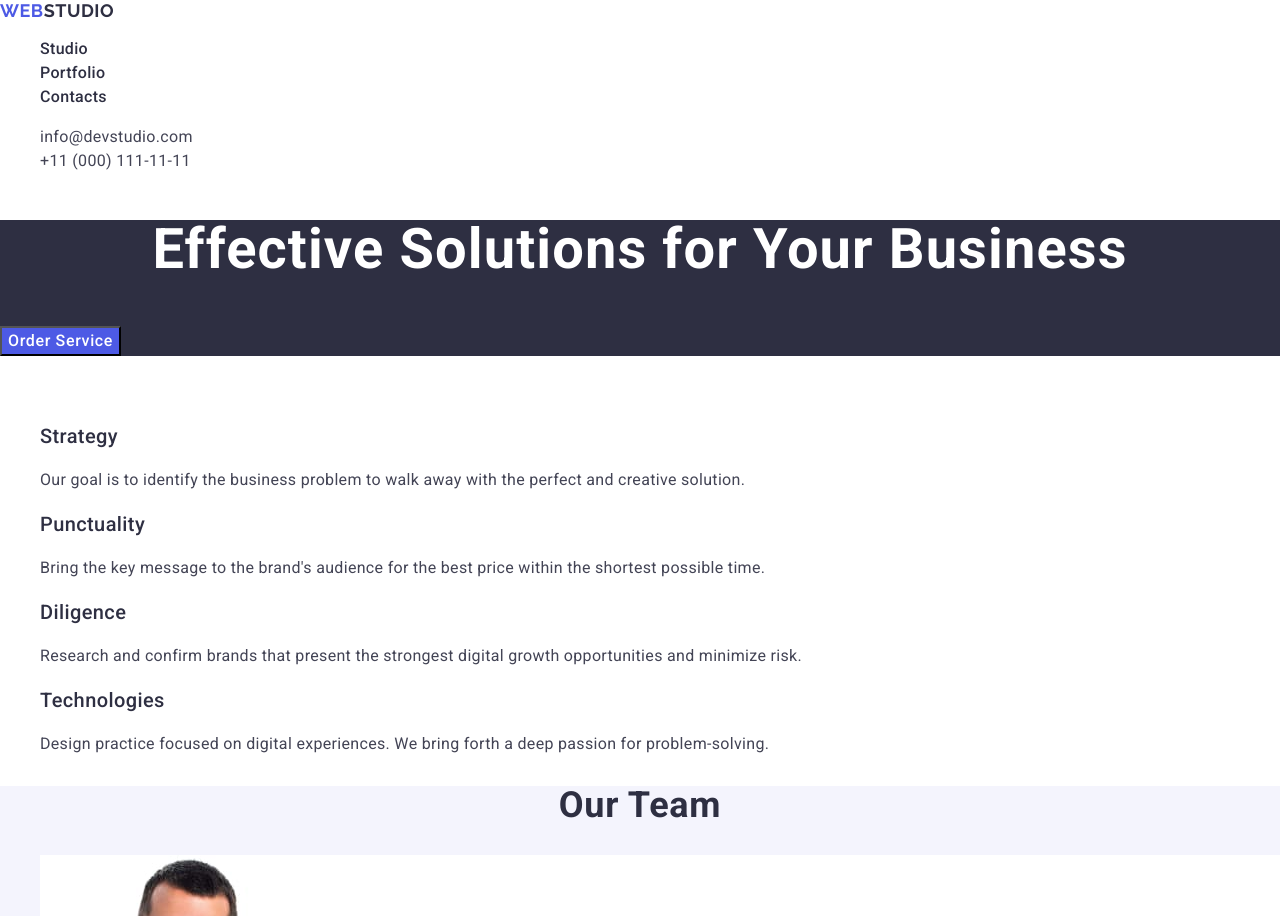
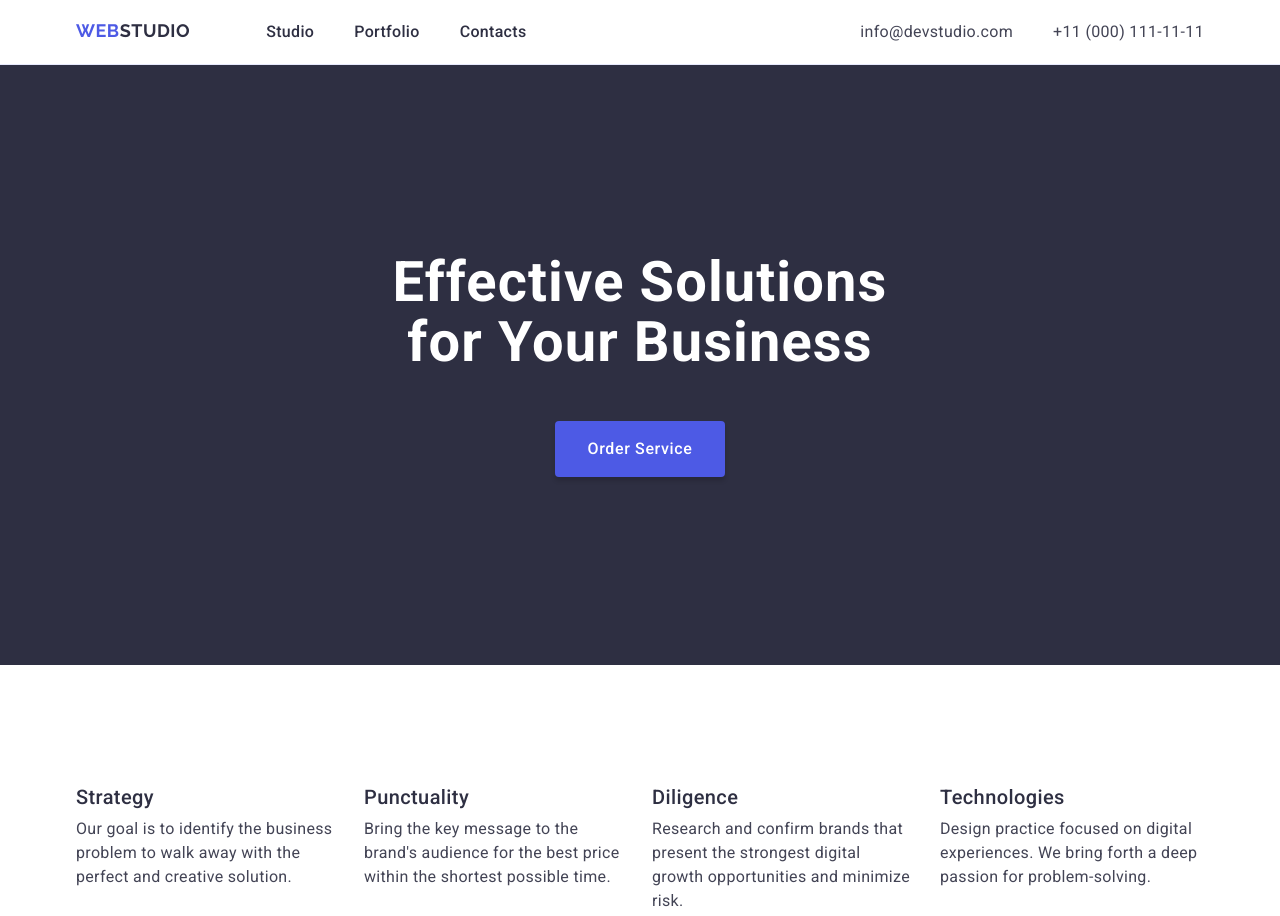
Before and after one commit to antonnenko/goit-markup-hw-03, a plain HTML site: page index.html in a window 1280 px wide. Shown: the top 916 px of the page. Drawn offline with nearby package versions, Linux system fonts and the light colour scheme.

Commit message:
Add new styles and markup

```diff
--- a/css/styles.css
+++ b/css/styles.css
@@ -1,20 +1,63 @@
+* {
+  box-sizing: border-box;
+}
+p,
+h1,
+h2,
+h3,
+h4,
+h5,
+h6 {
+  margin-top: 0;
+  margin-bottom: 0;
+}
+a {
+  text-decoration: none;
+  color: currentColor;
+}
+ul {
+  margin-top: 0;
+  margin-bottom: 0;
+  padding-left: 0;
+  list-style: none;
+}
+button {
+  cursor: pointer;
+}
+img {
+  display: block;
+}
+
+.container {
+  width: 1158px;
+  padding-left: 15px;
+  padding-right: 15px;
+  margin: 0 auto;
+}
+.section {
+  padding-top: 120px;
+  padding-bottom: 120px;
+}
+.visually-hidden {
+  position: absolute;
+  width: 1px;
+  height: 1px;
+  margin: -1px;
+  border: 0;
+  padding: 0;
+
+  white-space: nowrap;
+  clip-path: inset(100%);
+  clip: rect(0 0 0 0);
+  overflow: hidden;
+}
+
 body {
   background-color: #fff;
   font-family: "Roboto", sans-serif;
   color: #434455;
 }
-a {
-  text-decoration: none;
-}
-ul {
-  list-style: none;
-}
-.visually-hidden {
-  white-space: nowrap;
-  clip-path: inset(100%);
-  clip: rect(0 0 0 0);
-  overflow: hidden;
-}
+
 .logo {
   font-family: "Raleway", sans-serif;
   font-size: 18px;
@@ -36,14 +79,27 @@ ul {
 
 /** ==========HEADER=========*/
 .header {
+  padding-top: 20px;
+  padding-bottom: 20px;
+  border-bottom: 1px solid #e7e9fc;
+  background-color: #fff;
+}
+.header-container {
+  display: flex;
+  align-items: center;
 }
 .header-nav {
+  display: flex;
+  flex-grow: 1;
+  gap: 76px;
 }
 .header-logo span {
   color: #2e2f42;
 }
 
 .header-menu {
+  display: flex;
+  gap: 40px;
 }
 .header-menu-item {
 }
@@ -62,6 +118,10 @@ ul {
 .header-address {
   font-style: normal;
 }
+.header-address ul {
+  display: flex;
+  gap: 40px;
+}
 .header-address-link {
   color: #434455;
   font-size: 16px;
@@ -78,7 +138,13 @@ ul {
 .hero {
   background-color: #2e2f42;
 }
+.hero-container {
+  padding-bottom: 68px;
+  padding-top: 68px;
+}
 .hero-title {
+  max-width: 496px;
+  margin: 0 auto 48px;
   color: #fff;
   text-align: center;
   font-size: 56px;
@@ -95,6 +161,13 @@ ul {
   letter-spacing: 0.04em; /* 0.64px/16 */
   cursor: pointer;
   background-color: #4d5ae5;
+  padding: 16px 32px;
+  border-radius: 4px;
+  border-color: #4d5ae5;
+  border-width: 0;
+  box-shadow: 0px 4px 4px 0px rgba(0, 0, 0, 0.15);
+  display: block;
+  margin: 0 auto;
 }
 .hero-btn:hover,
 .hero-btn:focus {
@@ -103,8 +176,11 @@ ul {
 .features {
 }
 .features-list {
+  display: flex;
+  gap: 24px;
 }
 .features-item {
+  width: calc((100% - 72px) / 4);
 }
 .features-subtitle {
   color: #2e2f42;
@@ -112,6 +188,7 @@ ul {
   font-weight: 500;
   line-height: 1.2; /* 24px/20px */
   letter-spacing: 0.02em; /* 0.4px/20 */
+  margin-bottom: 8px;
 }
 .features-item-texxt {
   color: #434455;
@@ -124,13 +201,21 @@ ul {
   background-color: #f4f4fd;
 }
 .team-title {
+  padding-bottom: 72px;
 }
 .team-list {
+  display: flex;
+  gap: 24px;
 }
 .team-item {
+  border-radius: 0px 0px 4px 4px;
+  box-shadow: 0px 2px 1px 0px rgba(46, 47, 66, 0.08),
+    0px 1px 1px 0px rgba(46, 47, 66, 0.16),
+    0px 1px 6px 0px rgba(46, 47, 66, 0.08);
   background-color: #ffffff;
+  width: calc((100% - 72px) / 4);
 }
-.team-image {
+.team-img {
 }
 .team-subtitle {
   color: #2e2f42;
@@ -139,6 +224,8 @@ ul {
   font-weight: 500;
   line-height: 1.2;
   letter-spacing: 0.02em; /* 0.4px/20 */
+  padding-top: 32px;
+  padding-bottom: 8px;
 }
 .team-text {
   color: #434455;
@@ -146,17 +233,28 @@ ul {
   font-size: 16px;
   line-height: 1.5;
   letter-spacing: 0.02em; /* 0.32px/16 */
+  padding-bottom: 32px;
 }
 
 .portfolio {
 }
 .portfolio-title {
+  padding-bottom: 72px;
 }
 .portfolio-list {
+  display: flex;
+  flex-wrap: wrap;
+  gap: 48px 24px;
 }
 .portfolio-item {
+  background-color: #fff;
+  width: calc((100% - 48px) / 3);
 }
 .portfolio-img {
+}
+.portfolio-text-wrap {
+  border: 1px solid #e7e9fc;
+  border-top: none;
 }
 .portfolio-subtitle {
   color: #2e2f42;
@@ -164,16 +262,20 @@ ul {
   font-weight: 500;
   line-height: 1.2;
   letter-spacing: 0.02em; /* 0.4px/20 */
+  padding: 32px 16px 8px;
 }
 .portfolio-text {
   color: #434455;
   font-size: 16px;
   line-height: 1.5;
   letter-spacing: 0.02em; /* 0.32px/16 */
+  padding: 0 16px 32px;
 }
 
 .footer {
   background-color: #2e2f42;
+  padding-top: 101.5px;
+  padding-bottom: 100px;
 }
 .footer-logo {
   color: #f4f4fd;
@@ -183,4 +285,6 @@ ul {
   font-size: 16px;
   line-height: 1.5;
   letter-spacing: 0.02em; /* 0.32px/16 */
+  margin-top: 17.5px;
+  max-width: 264px;
 }
--- a/index.html
+++ b/index.html
@@ -21,6 +21,7 @@
   </head>
   <body>
     <header class="header">
+      <div class="container header-container">
         <nav class="header-nav">
           <a href="./index.html" class="header-logo logo">
             Web<span>Studio</span>
@@ -51,22 +52,26 @@
             </li>
           </ul>
         </address>
+      </div>
     </header>
 
     <main>
-      <section class="hero">
+      <section class="hero section">
+        <div class="container hero-container">
           <h1 class="hero-title">Effective Solutions for Your Business</h1>
           <button type="button" class="hero-btn">Order Service</button>
+        </div>
       </section>
 
-      <section class="features">
+      <section class="features section">
+        <div class="container">
           <h2 class="visually-hidden">Features</h2>
           <ul class="features-list">
             <li class="features-item">
               <h3 class="features-subtitle">Strategy</h3>
               <p class="features-item-texxt">
-              Our goal is to identify the business problem to walk away with the
-              perfect and creative solution.
+                Our goal is to identify the business problem to walk away with
+                the perfect and creative solution.
               </p>
             </li>
             <li class="features-item">
@@ -91,9 +96,11 @@
               </p>
             </li>
           </ul>
+        </div>
       </section>
 
-      <section class="team">
+      <section class="team section">
+        <div class="container">
           <h2 class="team-title section-title">Our Team</h2>
           <ul class="team-list">
             <li class="team-item">
@@ -141,9 +148,11 @@
               <p class="team-text">UI Designer</p>
             </li>
           </ul>
+        </div>
       </section>
 
-      <section class="portfolio">
+      <section class="portfolio section">
+        <div class="container">
           <h2 class="portfolio-title section-title">Our Portfolio</h2>
           <ul class="portfolio-list">
             <li class="portfolio-item">
@@ -154,8 +163,10 @@
                 width="360"
                 height="300"
               />
+              <div class="portfolio-text-wrap">
                 <h3 class="portfolio-subtitle">Banking App</h3>
                 <p class="portfolio-text">App</p>
+              </div>
             </li>
             <li class="portfolio-item">
               <img
@@ -165,8 +176,10 @@
                 width="360"
                 height="300"
               />
+              <div class="portfolio-text-wrap">
                 <h3 class="portfolio-subtitle">Cashless Payment</h3>
                 <p class="portfolio-text">Marketing</p>
+              </div>
             </li>
             <li class="portfolio-item">
               <img
@@ -176,8 +189,10 @@
                 width="360"
                 height="300"
               />
+              <div class="portfolio-text-wrap">
                 <h3 class="portfolio-subtitle">Meditation App</h3>
                 <p class="portfolio-text">App</p>
+              </div>
             </li>
             <li class="portfolio-item">
               <img
@@ -187,8 +202,10 @@
                 width="360"
                 height="300"
               />
+              <div class="portfolio-text-wrap">
                 <h3 class="portfolio-subtitle">Taxi Service</h3>
                 <p class="portfolio-text">Marketing</p>
+              </div>
             </li>
             <li class="portfolio-item">
               <img
@@ -198,8 +215,10 @@
                 width="360"
                 height="300"
               />
+              <div class="portfolio-text-wrap">
                 <h3 class="portfolio-subtitle">Screen Illustrations</h3>
                 <p class="portfolio-text">Design</p>
+              </div>
             </li>
             <li class="portfolio-item">
               <img
@@ -209,21 +228,26 @@
                 width="360"
                 height="300"
               />
+              <div class="portfolio-text-wrap">
                 <h3 class="portfolio-subtitle">Online Courses</h3>
                 <p class="portfolio-text">Marketing</p>
+              </div>
             </li>
           </ul>
+        </div>
       </section>
     </main>
 
     <footer class="footer">
+      <div class="container">
         <a href="./index.html" class="logo"
           >Web<span class="footer-logo">Studio</span></a
         >
         <p class="footer-text">
-        Increase the flow of customers and sales for your business with digital
-        marketing & growth solutions.
+          Increase the flow of customers and sales for your business with
+          digital marketing & growth solutions.
         </p>
+      </div>
     </footer>
   </body>
 </html>
```
Lines whose indentation alone changed are shown as unchanged.
